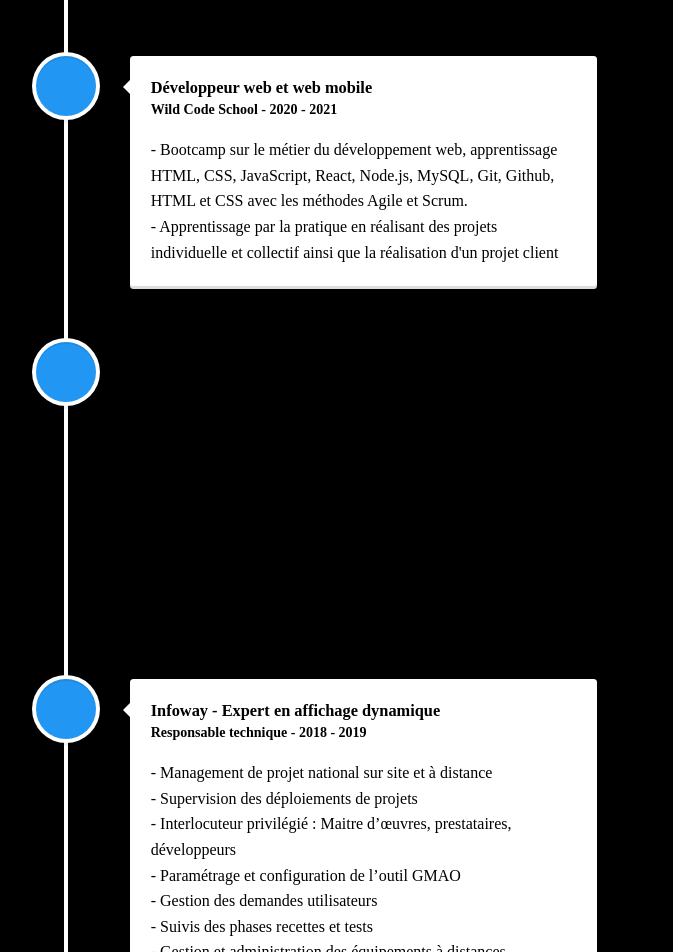
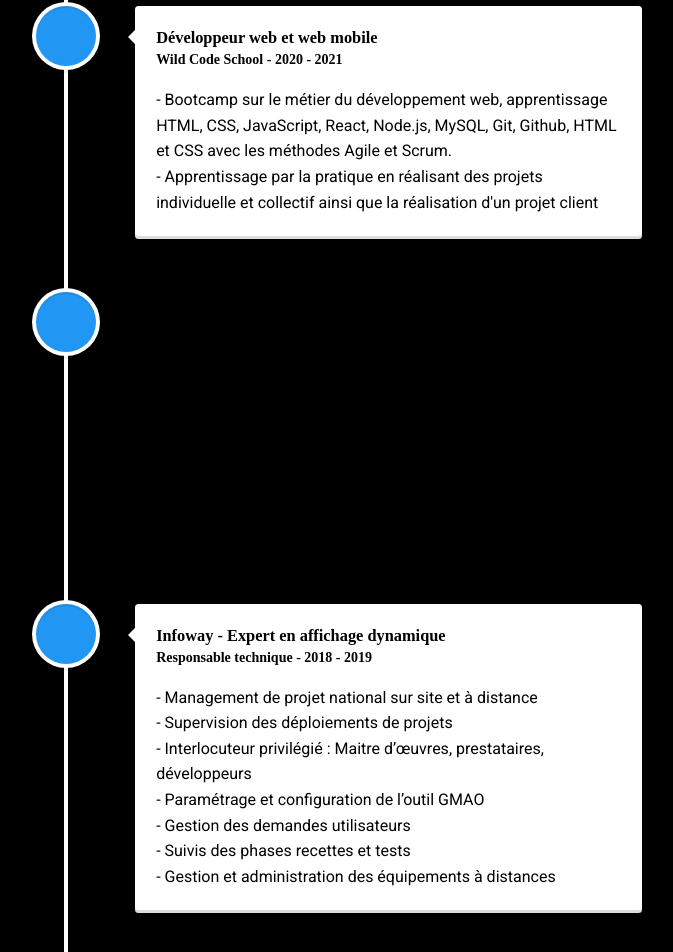
Before and after one commit to Mamednoor/portfolio, a React (Create React App) app: page / in a window 1280 px wide. Shown: the part 2423-3375 px from the top of the page, without its empty margins (574-1247 px from the left). Built offline with nearby package versions, Linux system fonts and the light colour scheme.

Commit message:
update & correction display and element in experience component

```diff
--- /dev/null
+++ b/src/components/common/P/index.js
@@ -0,0 +1,11 @@
+import styled from 'styled-components'
+
+const P = styled.p`
+  display: flex;
+  font-family: 'Roboto', sans-serif;
+  line-height: 20px;
+  font-size: 20px;
+  color:black;
+`
+
+export default P
--- a/src/components/common/Section/index.js
+++ b/src/components/common/Section/index.js
@@ -9,12 +9,12 @@ flex-direction: row;
     margin: 10px;
     width: min-content;
   }
+
   .a-info:hover{
     width: min-content;
     background-color: red;
     transition: color 0.9s, background 0.9s, border-color 0.9s, box-shadow 0.9s, -webkit-box-shadow 0.9s;
   }
-
 `
 
 export default Section
--- /dev/null
+++ b/src/components/common/TimeLine/index.js
@@ -0,0 +1,19 @@
+import styled from 'styled-components'
+
+const TimeLine = styled.section`
+display: flex;
+justify-content: center;
+flex-direction: column;
+color: black;
+line-height: 22px;
+
+#Experience {
+  padding: 50px;
+  min-height: 600px;
+  width: 100%;
+  z-index: 2;
+}
+
+`
+
+export default TimeLine
--- a/src/components/pages/Experience.js
+++ b/src/components/pages/Experience.js
@@ -1,89 +1,119 @@
-import React from 'react'
-import { VerticalTimeline, VerticalTimelineElement } from "react-vertical-timeline-component";
-import Title from '../common/Title';
+import React from "react";
+import {
+  VerticalTimeline,
+  VerticalTimelineElement,
+} from "react-vertical-timeline-component";
+import Title from "../common/Title";
+import P from "../common/P";
+import TimeLine from "../common/TimeLine";
 import "react-vertical-timeline-component/style.min.css";
 import "../stylesheet/Experience.css";
-
 
 function Experience() {
   return (
     <>
       <Title>Expériences</Title>
-    <section className="section-content" id="Experience">
+      <TimeLine id="Experience">
         <VerticalTimeline>
           <VerticalTimelineElement
             className="vertical-timeline-element--work"
             contentArrowStyle={{ borderRight: "7px solid  rgb(33, 150, 243)" }}
             iconStyle={{ background: "rgb(33, 150, 243)", color: "#fff" }}
           >
-        <h3 className="vertical-timeline-element-title">Développeur Front-End React, React-Native</h3>
-        <h4 className="vertical-timeline-element-subtitle">Cityviz - 2020</h4>
-        <p>
-        - Création de composants pour instaurer de nouveau écrans.<br/>
-        - Création et ajout de nouvelles fonctionnalités.<br/>
-        - Création et modification de endpoint sur API.<br/>
-        - Recette -Q&A <br/>
-        - Résolution de bug.<br/>
-        Stack : React.js, React-Native, Redux, Redux-Saga, Python, PostgreSQL, Docker, YouTrack, GitLab
-        </p>
+            <h3 className="vertical-timeline-element-title">
+              Développeur Front-End React, React-Native
+            </h3>
+            <h4 className="vertical-timeline-element-subtitle">
+              Cityviz - 2020
+            </h4>
+            <P>
+              - Création de composants pour instaurer de nouveau écrans.<br />
+              - Création et ajout de nouvelles fonctionnalités.<br />
+              - Création et modification de endpoint sur API.<br />
+              - Recette -Q&A <br />
+              - Résolution de bug.<br />
+              Stack : React.js, React-Native, Redux, Redux-Saga, Python,
+              PostgreSQL, Docker, YouTrack, GitLab
+            </P>
           </VerticalTimelineElement>
           <VerticalTimelineElement
             className="vertical-timeline-element--work"
             iconStyle={{ background: "rgb(33, 150, 243)", color: "#fff" }}
           >
-        <h3 className="vertical-timeline-element-title">Développeur web et web mobile</h3>
-        <h4 className="vertical-timeline-element-subtitle">Wild Code School - 2020 - 2021</h4>
-        <p>
-          - Bootcamp sur le métier du développement web, apprentissage HTML, CSS, JavaScript, React, Node.js, MySQL, Git,
-          Github, HTML et CSS avec les méthodes Agile et Scrum.<br/>
-          - Apprentissage par la pratique en réalisant des projets individuelle et collectif
-          ainsi que la réalisation d'un projet client
-        </p>
+            <h3 className="vertical-timeline-element-title">
+              Développeur web et web mobile
+            </h3>
+            <h4 className="vertical-timeline-element-subtitle">
+              Wild Code School - 2020 - 2021
+            </h4>
+            <P>
+              - Bootcamp sur le métier du développement web, apprentissage HTML,
+              CSS, JavaScript, React, Node.js, MySQL, Git, Github, HTML et CSS
+              avec les méthodes Agile et Scrum.<br />
+              - Apprentissage par la pratique en réalisant des projets
+              individuelle et collectif ainsi que la réalisation d'un projet
+              client
+            </P>
           </VerticalTimelineElement>
           <VerticalTimelineElement
             className="vertical-timeline-element--work"
             iconStyle={{ background: "rgb(33, 150, 243)", color: "#fff" }}
           >
-        <h3 className="vertical-timeline-element-title">Dalkia - Groupe EDF - 2019 - 2020</h3>
-        <h4 className="vertical-timeline-element-subtitle">Manager Opérationnel - 2019 - 2020</h4>
-        <p>
-        - Management d’une équipe de huit personnes (équipe de sous-traitant multi-technique)<br/>
-        - Management de projet « Rénovation et Travaux »<br/>
-        - Interlocuteur privilégié : clients, prestataires et sous-traitants<br/>
-        - Suivis des budgets de maintenance<br/>
+            <h3 className="vertical-timeline-element-title">
+              Dalkia - Groupe EDF - 2019 - 2020
+            </h3>
+            <h4 className="vertical-timeline-element-subtitle">
+              Manager Opérationnel - 2019 - 2020
+            </h4>
+            <P>
+              - Management d’une équipe de huit personnes (équipe de
+              sous-traitant multi-technique)<br />
+              - Management de projet «Rénovation et Travaux»<br />
+              - Interlocuteur privilégié : clients, prestataires et
+              sous-traitants<br />
+              - Suivis des budgets de maintenance<br />
               - Gamme de maintenance pilotée avec GPLI / MAINTA / SAM FM
-        </p>
+            </P>
           </VerticalTimelineElement>
           <VerticalTimelineElement
             className="vertical-timeline-element--work"
             iconStyle={{ background: "rgb(33, 150, 243)", color: "#fff" }}
           >
-        <h3 className="vertical-timeline-element-title">Infoway - Expert en affichage dynamique</h3>
-        <h4 className="vertical-timeline-element-subtitle">Responsable technique - 2018 - 2019</h4>
-        <p>
-        - Management de projet national sur site et à distance<br/>
-        - Supervision des déploiements de projets<br/>
-        - Interlocuteur privilégié : Maitre d’œuvres, prestataires, développeurs<br/>
-        - Paramétrage et configuration de l’outil GMAO<br/>
-        - Gestion des demandes utilisateurs<br/>
-        - Suivis des phases recettes et tests<br/>
+            <h3 className="vertical-timeline-element-title">
+              Infoway - Expert en affichage dynamique
+            </h3>
+            <h4 className="vertical-timeline-element-subtitle">
+              Responsable technique - 2018 - 2019
+            </h4>
+            <P>
+              - Management de projet national sur site et à distance<br />
+              - Supervision des déploiements de projets<br />
+              - Interlocuteur privilégié : Maitre d’œuvres, prestataires,
+              développeurs<br />
+              - Paramétrage et configuration de l’outil GMAO<br />
+              - Gestion des demandes utilisateurs<br />
+              - Suivis des phases recettes et tests<br />
               - Gestion et administration des équipements à distances
-        </p>
+            </P>
           </VerticalTimelineElement>
           <VerticalTimelineElement
             className="vertical-timeline-element--work"
             iconStyle={{ background: "rgb(33, 150, 243)", color: "#fff" }}
           >
-        <h3 className="vertical-timeline-element-title">Ibis Bercy village</h3>
-        <h4 className="vertical-timeline-element-subtitle">Responsable technique - 2015 - 2017</h4>
-        <p>
-        - Membre du comité de direction<br/>
-        - Configuration de l’outil GMAO interne Accor<br/>
-        - Suivis administratif (commande / contrat / énergies)<br/>
-        - Gestion du matériel<br/>
-        - Gestion de projet<br/>
-        - Relation clientèle (gestion de conflit)<br/>
-        </p>
+            <h3 className="vertical-timeline-element-title">
+              Ibis Bercy village
+            </h3>
+            <h4 className="vertical-timeline-element-subtitle">
+              Responsable technique - 2015 - 2017
+            </h4>
+            <P>
+              - Membre du comité de direction<br />
+              - Configuration de l’outil GMAO interne Accor<br />
+              - Suivis administratif (commande / contrat / énergies)<br />
+              - Gestion du matériel<br />
+              - Gestion de projet<br />
+              - Relation clientèle (gestion de conflit)<br />
+            </P>
           </VerticalTimelineElement>
           <VerticalTimelineElement
             className="vertical-timeline-element--education"
@@ -92,16 +122,18 @@ function Experience() {
             <h3 className="vertical-timeline-element-title">
               Mercure Paris centre Tour Eiffel
             </h3>
-        <h4 className="vertical-timeline-element-subtitle">Assistant responsable technique - 2011 - 2015</h4>
-        <p>
-        - Management équipe de neuf personnes<br/>
-        - Suivis administratif<br/>
-        - Gestion du matériel<br/>
+            <h4 className="vertical-timeline-element-subtitle">
+              Assistant responsable technique - 2011 - 2015
+            </h4>
+            <P>
+              - Management équipe de neuf personnes<br />
+              - Suivis administratif<br />
+              - Gestion du matériel<br />
               - Suivis de projet
-        </p>
+            </P>
           </VerticalTimelineElement>
         </VerticalTimeline>
-    </section>
+      </TimeLine>
     </>
   );
 }
--- a/src/components/stylesheet/Experience.css
+++ b/src/components/stylesheet/Experience.css
@@ -1,18 +1,3 @@
-.section-content {
-  display: flex;
-  justify-content: center;
-  flex-direction: column;
-  color: black;
-  line-height: 22px;
-}
-
-#Experience {
-  padding: 50px;
-  min-height: 600px;
-  width: 100%;
-  z-index: 2;
-}
-
 .wrapper {
   margin: 3.125em auto;
   padding: 1em 5em 1em;
@@ -109,7 +94,6 @@
       left: -3.8em;
     }
 
-
     .hr-guide-step:nth-of-type(even):before {
       left: 103%;
     }
```
Lines whose indentation alone changed are shown as unchanged.
